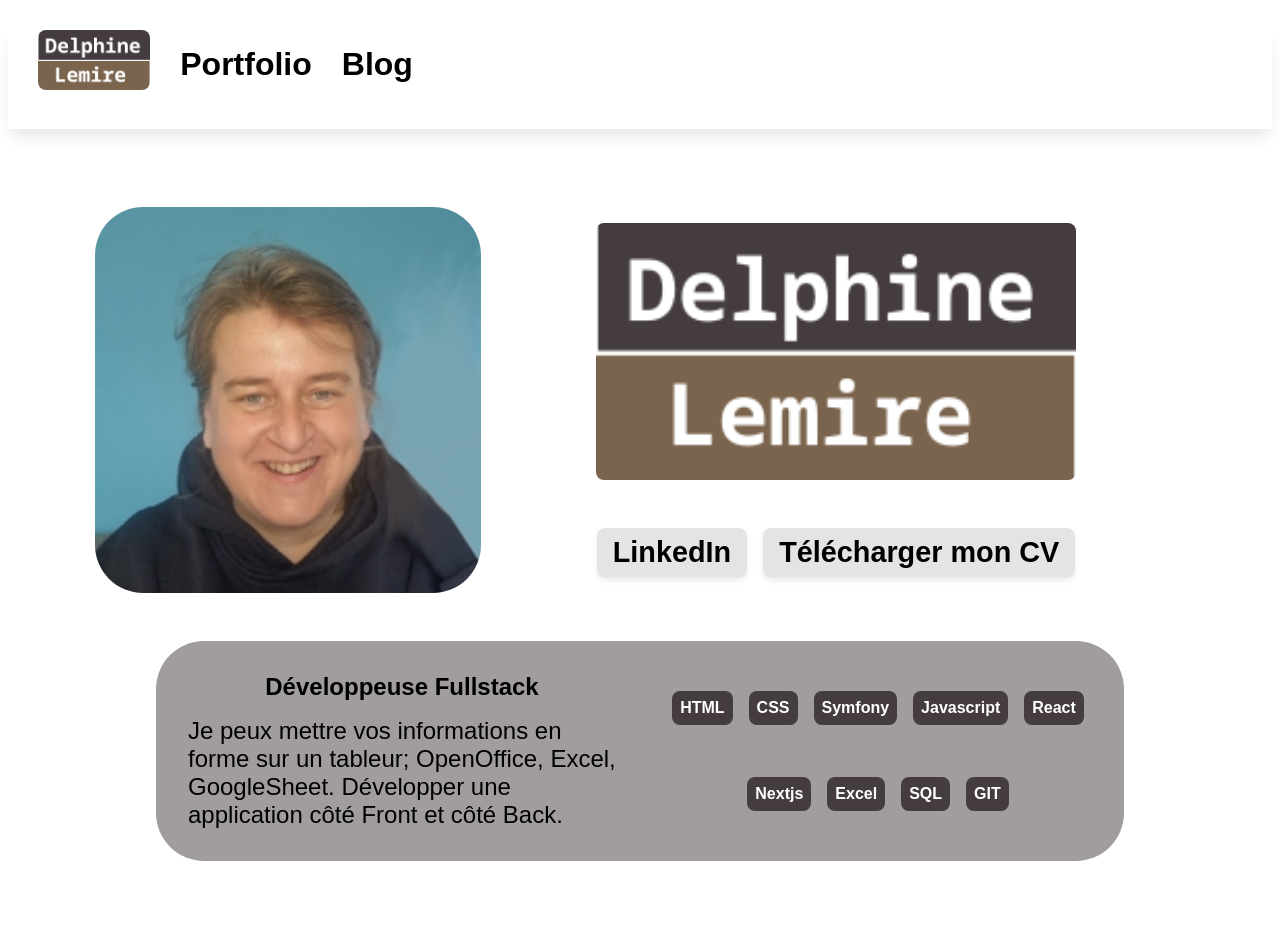
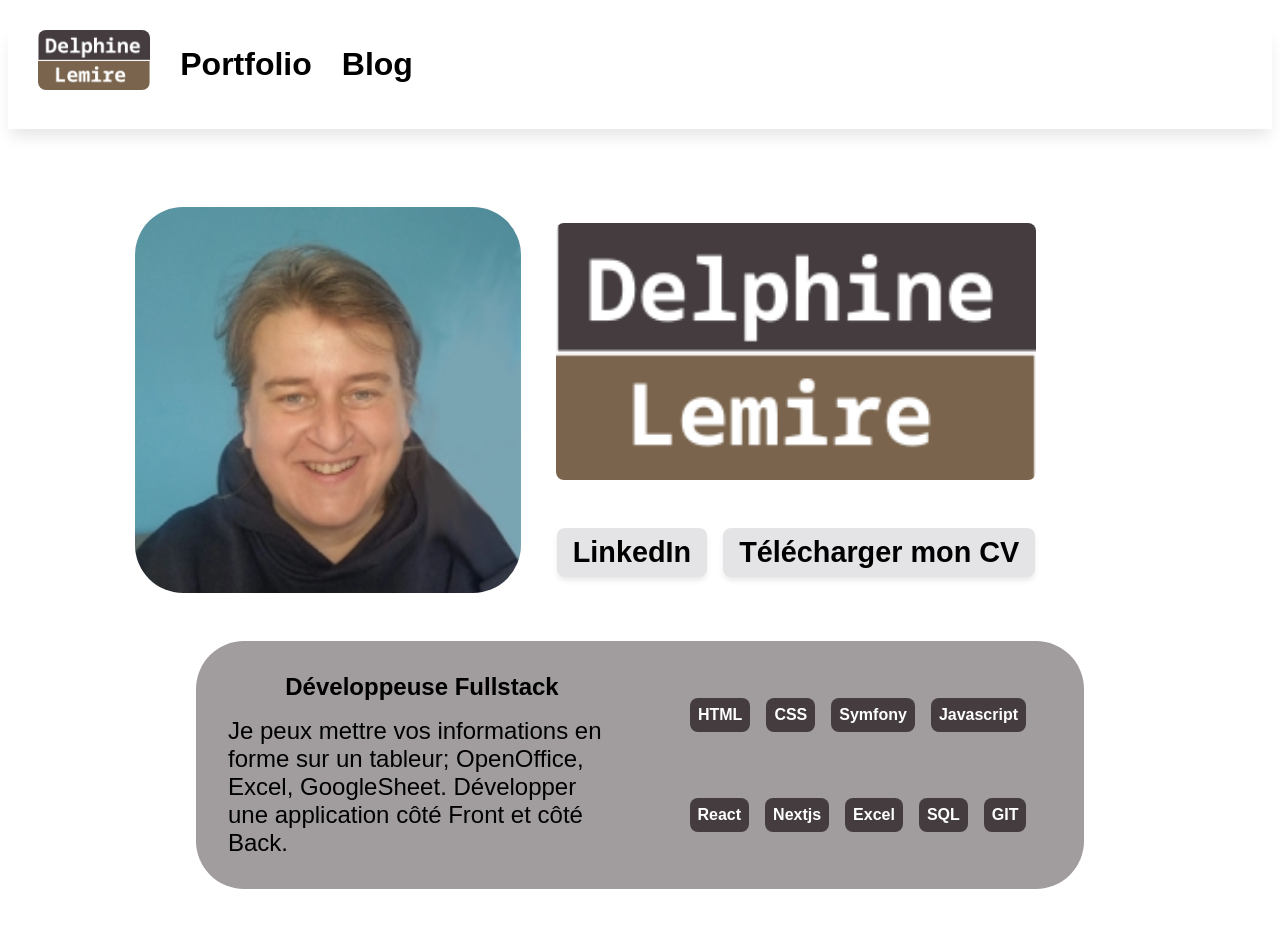
Before and after one commit to DelphineLemire/DelphineLemire.github.io, a Jekyll site: the page built from docs/index.md, in a window 1280 px wide. Built offline with Jekyll 4.4.1, drawn with Linux system fonts in a browser that asks for light colours; before the commit the page ends 915 px from its top, so only the background shows below that.

Commit message:
greatgap 5

```diff
--- a/docs/_sass/main.scss
+++ b/docs/_sass/main.scss
@@ -9,7 +9,7 @@ div {
 }
 
 div.greatgap{
-    gap:10em;
+    gap:5em;
 }
 
 img {
```
